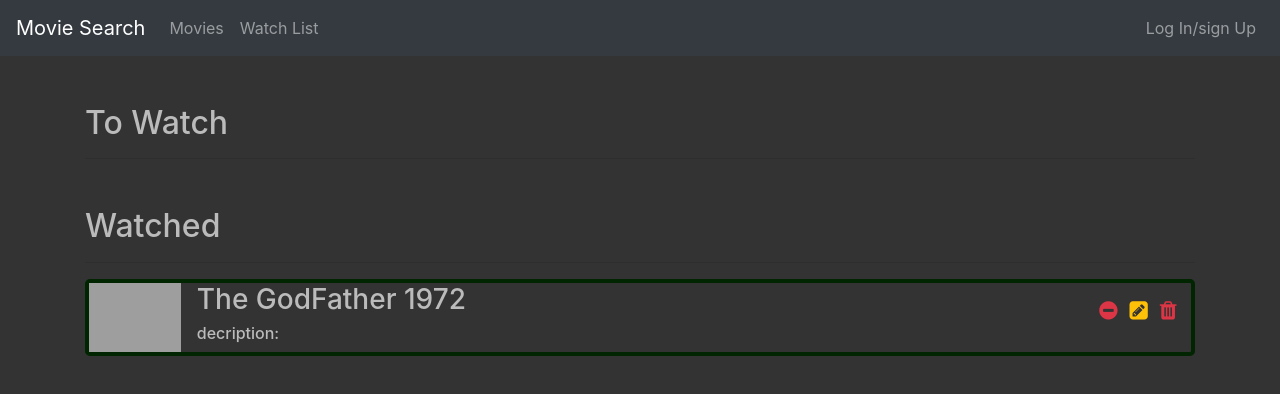
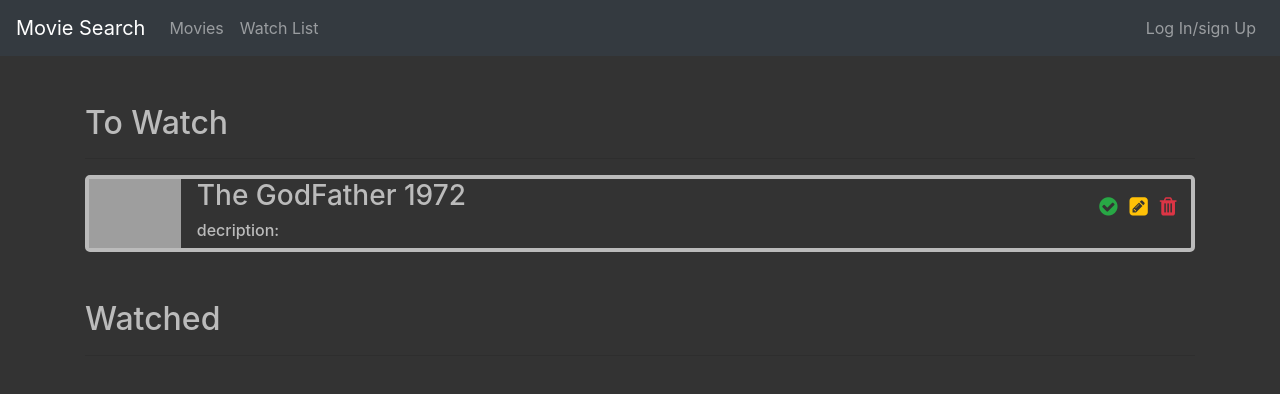
Before and after one commit to aliqb/whatchList, an Angular app: page /watchList in a window 1280 px wide. Both pictures are taken after a click on the link 1108 px from the left and 309 px from the top of the page. Shown: the top 394 px of the page. Built offline with nearby package versions, Linux system fonts and the light colour scheme; grey boxes are pictures that could not be loaded.

Commit message:
toggling watched

```diff
--- a/src/app/list.service.ts
+++ b/src/app/list.service.ts
@@ -25,4 +25,11 @@ export class ListService {
     this.items.push(item);
     this.itemsChange.next(this.getItems());
   }
+  changeItem(id:string,watched:boolean,description){
+    let item=this.items.find((item:ListItem)=>{
+      return item.id===id;
+    });
+    item.watched=watched;
+    this.itemsChange.next(this.getItems());
+  }
 }
--- a/src/app/watch-list/list-item/list-item.component.html
+++ b/src/app/watch-list/list-item/list-item.component.html
@@ -1,4 +1,4 @@
-<div class="row no-gutters align-items-center to-watch my-3" [ngClass]="{watched:'item.watched'}">
+<div class="row no-gutters align-items-center to-watch my-3" [ngClass]="{'watched':item.watched}">
     <div class="col-1">
         <a>
             <img src="{{ item.poster }}" alt="{{ item.title }} poster" class="img-fluid">
@@ -18,12 +18,12 @@
     <div class="col-1 d-flex justify-content-right">
         <ul class="list-inline">
             <li *ngIf="!item.watched" class="list-inline-item text-success fa-lg pr-1">
-                <a>
+                <a (click)="changeWatched()">
                     <i class="fa fa-check-circle" aria-hidden="true"></i>
                 </a>
             </li>
             <li *ngIf="item.watched" class="list-inline-item text-danger fa-lg pr-1">
-                <a>
+                <a (click)="changeWatched()">
                     <i class="fa fa-minus-circle" aria-hidden="true"></i>
                 </a>
             </li>
--- a/src/app/watch-list/list-item/list-item.component.ts
+++ b/src/app/watch-list/list-item/list-item.component.ts
@@ -1,5 +1,6 @@
 import { Component, Input, OnInit } from '@angular/core';
 import { ListItem } from 'src/app/list-item.model';
+import { ListService } from 'src/app/list.service';
 
 @Component({
   selector: 'app-list-item',
@@ -8,10 +9,14 @@ import { ListItem } from 'src/app/list-item.model';
 })
 export class ListItemComponent implements OnInit {
 
-  constructor() { }
+  constructor(private listService:ListService) { }
   @Input() item:ListItem;
   editMode:boolean=false;
+
   ngOnInit(): void {
+  }
+  changeWatched(){
+    this.listService.changeItem(this.item.id,!this.item.watched,this.item.desc);
   }
 
 }
```
